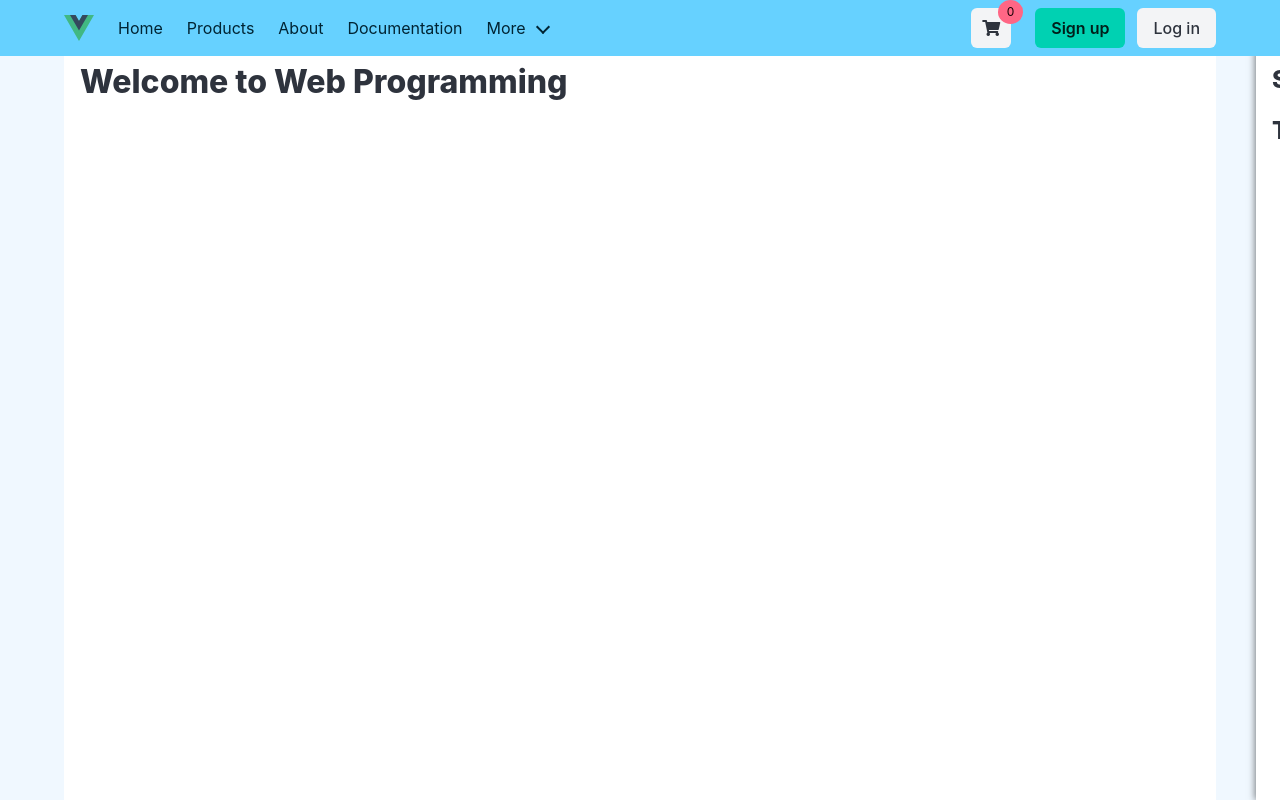
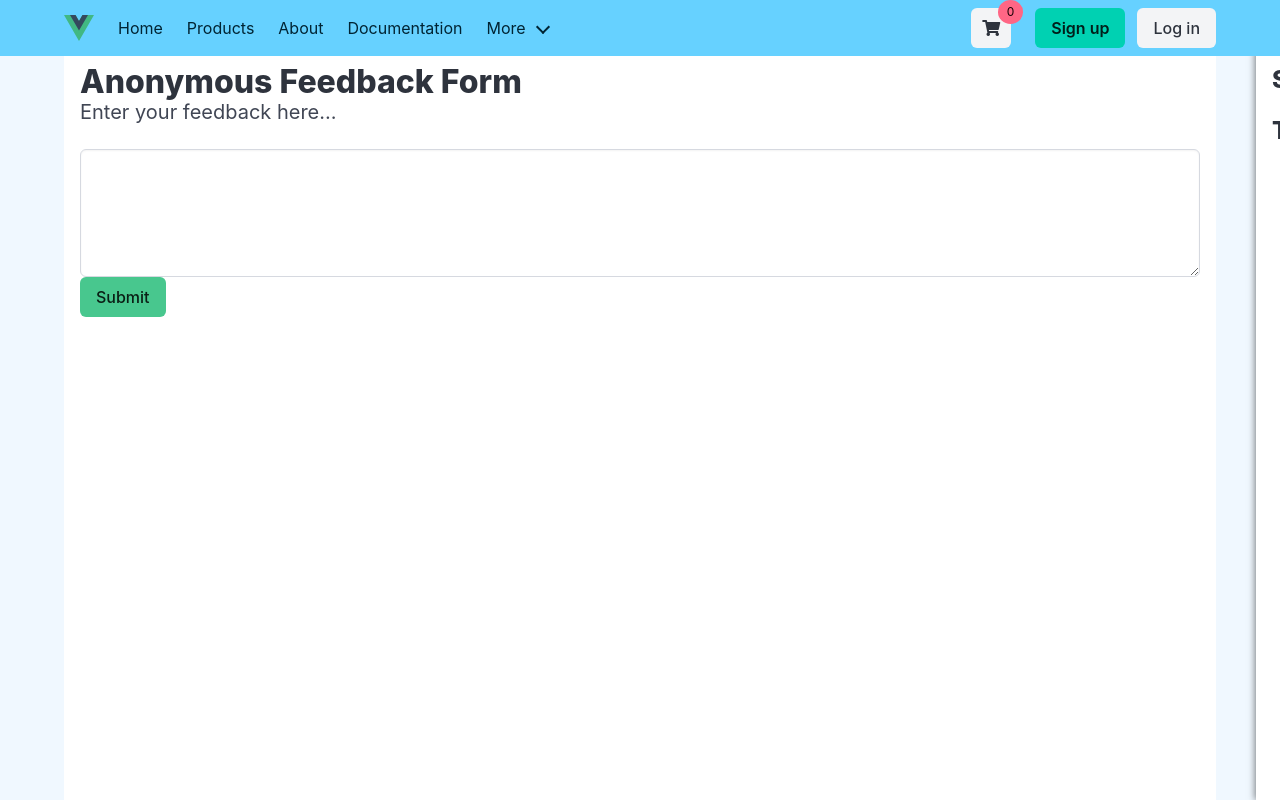
Before and after one commit to BananaCotton57/WebServerClasswork, a Vue app in the folder client/: page / in a window 1280 px wide. Built offline with nearby package versions, Linux system fonts and the light colour scheme; the HTML template or start-up script is replaced by a standard one.

Commit message:
added demo form and trying out REST extension

```diff
--- a/client/src/pages/index.vue
+++ b/client/src/pages/index.vue
@@ -5,6 +5,14 @@ var bestClass = 'Web Programming'
 
 <template>
   <main>
-    <h1 class="title">Welcome to {{ bestClass }}</h1>
+    <h1 class="title">Anonymous Feedback Form</h1>
+    <h2 class="subtitle">Enter your feedback here...</h2>
+    <form action="#" class="form" method="post">
+      <textarea
+                class="textarea"
+                placeholder="Tell me about your favorite class">
+      </textarea>
+      <button class="button is-success" type="submit">Submit</button>
+    </form>
   </main>
 </template>
```
Also changed, not shown: 1 other file (tests, documents, lock files or other folders).
